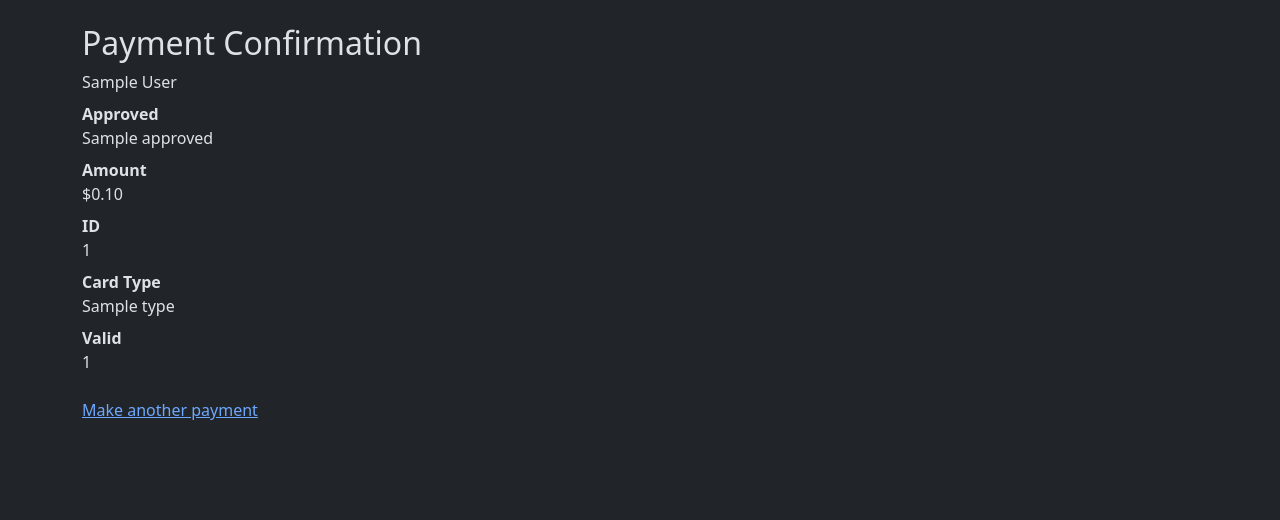
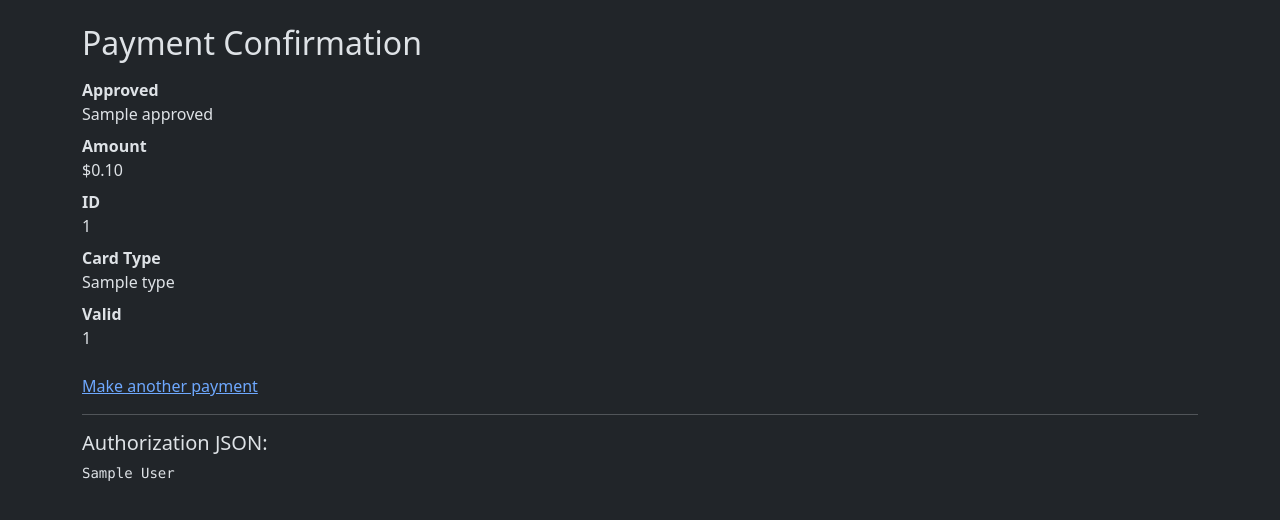
Before and after one commit to jack-hermanson/ICT4310_Merchant, a Flask app: template application/web/templates/main/payment-confirmation.html in a window 1280 px wide. Shown: the top 520 px of the page. Run offline with Flask 3, Linux system fonts and the light colour scheme; the template is opened without the code that fills it: most values are stand-ins (such as "Sample title", 1, 10 or a date in 2020).

Commit message:
show detailed response

```diff
--- a/application/web/templates/main/payment-confirmation.html
+++ b/application/web/templates/main/payment-confirmation.html
@@ -1,17 +1,12 @@
 {% extends "base.html" %}
 
 {% block body %}
-    <div class="row">
+    <div class="row mb-2">
         <div class="col">
             <h2>Payment Confirmation</h2>
         </div>
     </div>
     <div class="row">
-        <div class="col">
-            {{ authorization }}
-        </div>
-    </div>
-    <div class="row mt-2">
         <div class="col">
             <dl>
                 <dt>Approved</dt>
@@ -36,4 +31,13 @@
             <a href="{{ url_for('main.make_payment') }}">Make another payment</a>
         </div>
     </div>
+    <div class="row">
+        <div class="col">
+            <hr class="my-3">
+            <h5>Authorization JSON:</h5>
+            <pre>
+{{ authorization_json }}
+            </pre>
+        </div>
+    </div>
 {% endblock body %}
```
Also changed, not shown: application/modules/main/routes.py (+13 -2 lines), application/modules/main/services.py (deleted).
